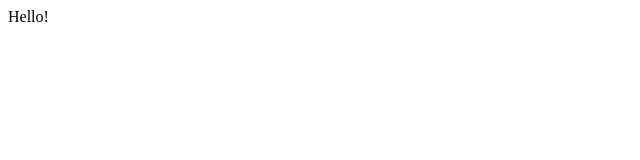
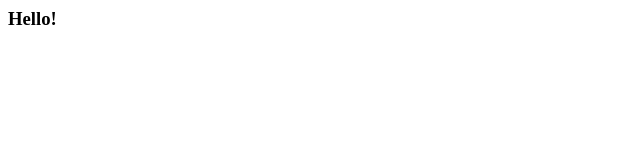
Before and after one commit to charles-whitbourn/wcode, a plain HTML site: page index.html in a window 1280 px wide. Shown: the full height of the page, 0-640 px from the left. Drawn offline with Linux system fonts and the light colour scheme.

Commit message:
changed to h3

```diff
--- a/index.html
+++ b/index.html
@@ -1 +1 @@
-<h0>Hello!</h0>
+<h3>Hello!</h3>
```
